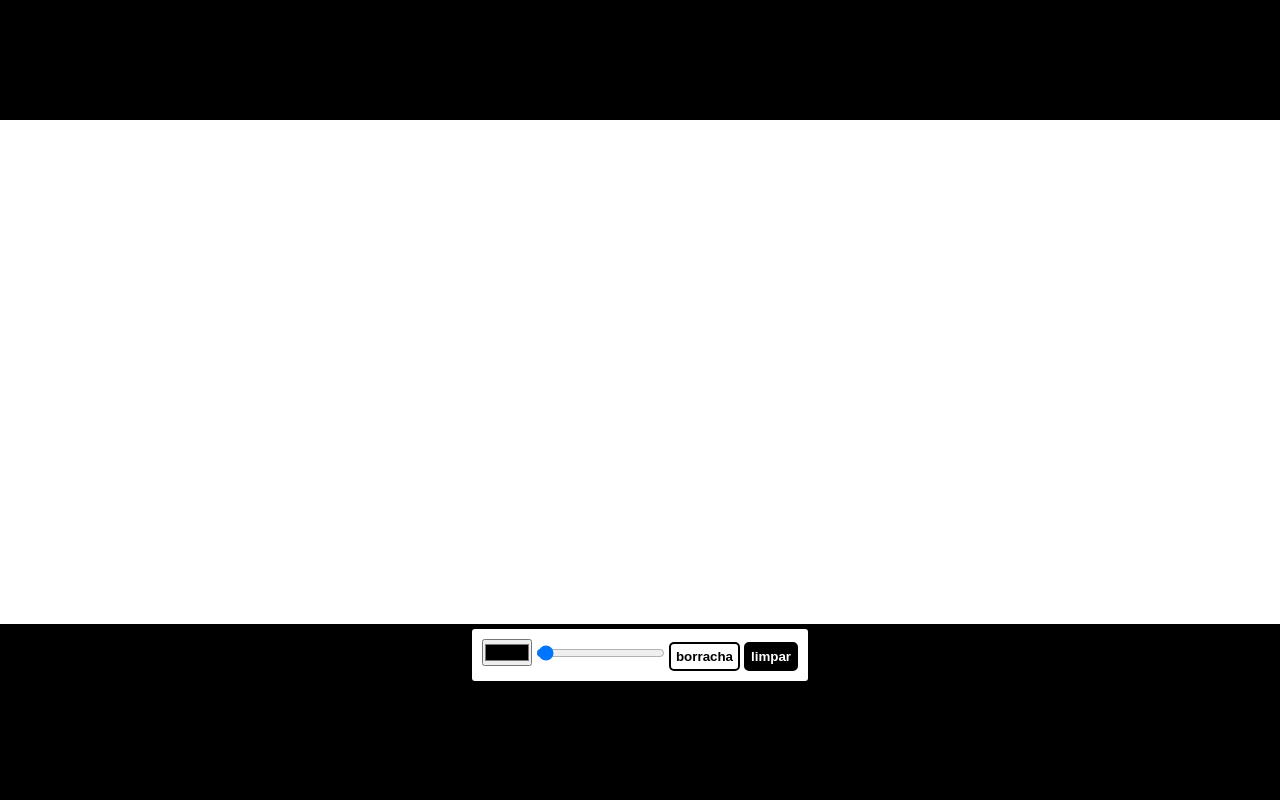
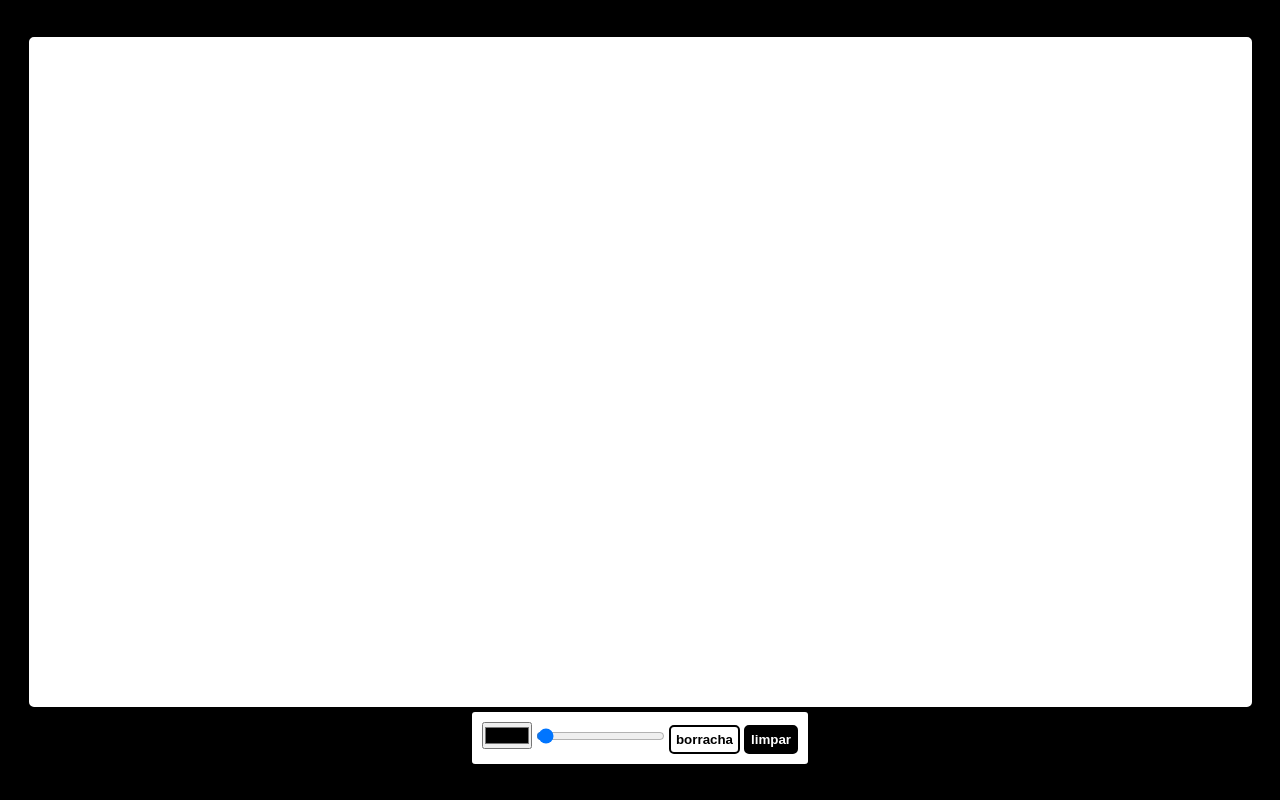
Before and after one commit to marcosfrancomarinho/paint, a website: page index.html in a window 1280 px wide. Drawn offline with Linux system fonts and the light colour scheme.

Commit message:
Add files via upload

```diff
--- a/assets/js/app.js
+++ b/assets/js/app.js
@@ -4,6 +4,11 @@ let isDrawing = false
 let rubber = false
 let positionX = 0
 let positionY = 0
+window.onload = () => {
+    canvas.width = innerWidth / 1.05
+    canvas.height = innerHeight / 1.2
+}
+
 document.querySelector(".rubber").onclick = function () {
     this.classList.toggle("active")
     if (rubber) {
--- a/index.html
+++ b/index.html
@@ -10,7 +10,7 @@
 </head>
 
 <body>
-    <canvas width="1300" height="500"></canvas>
+    <canvas></canvas>
     <div class="btn-control">
         <input type="color" name="color" id="color">
         <input type="range" name="size" id="size" value="2">
```
Also changed, not shown: assets/css/style.css (line endings or trailing spaces).
